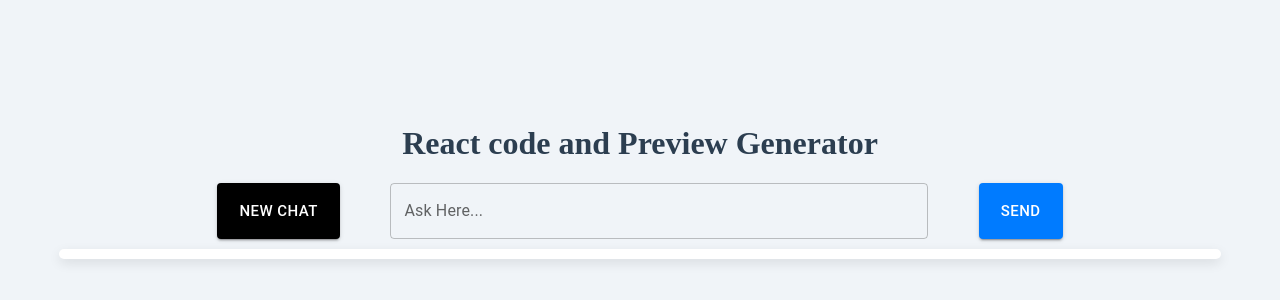
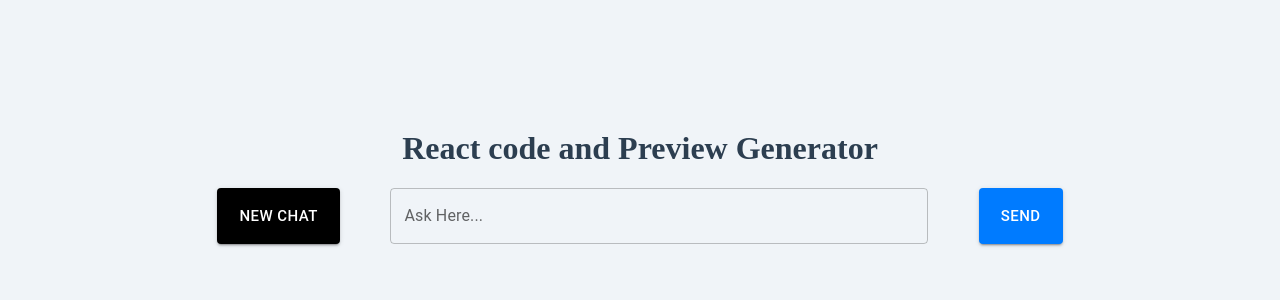
Before and after one commit to Veeru25/React-Preview-Generator, a React (Vite) app: page / in a window 1280 px wide. Shown: the part 224-524 px from the top of the page. Built offline with nearby package versions, Linux system fonts and the light colour scheme.

Commit message:
changes in css

```diff
--- a/src/App.css
+++ b/src/App.css
@@ -610,7 +610,7 @@
   border-radius: 10px;
   box-shadow: 0px 4px 12px rgba(0, 0, 0, 0.1);
   margin-bottom: 10px;
-  padding-bottom: 10px;
+  /* padding-bottom: 10px; */
 }
 
 /* Conditional padding */
```
